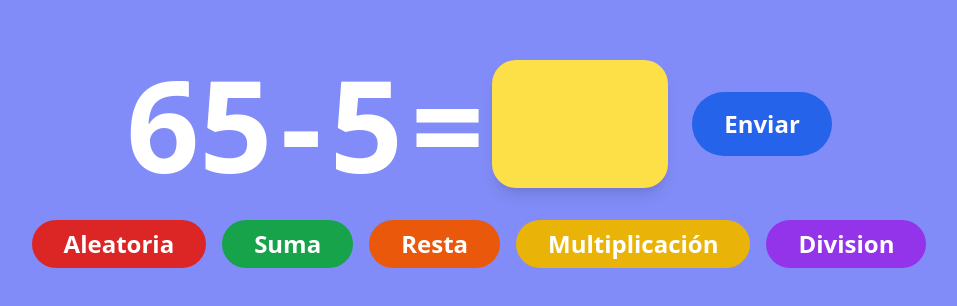
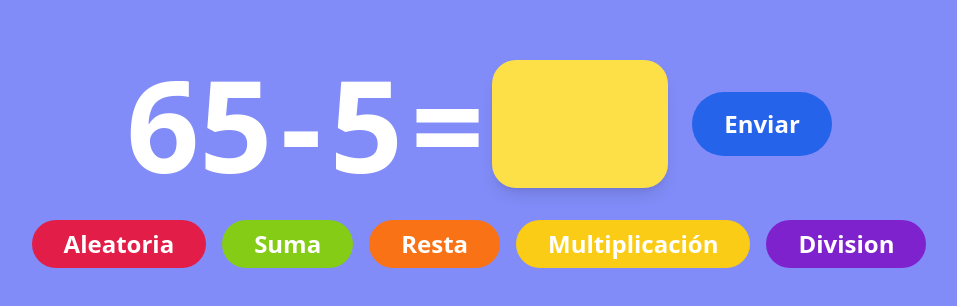
Before and after one commit to oguerrero/juego-divisiones, a React (Vite) app: page / in a window 1280 px wide. Shown: the part 220-526 px from the top of the page, without its empty margins (161-1118 px from the left). Built offline with nearby package versions, Linux system fonts and the light colour scheme.

Commit message:
change colors in buttons and bg

```diff
--- a/src/Operacion.jsx
+++ b/src/Operacion.jsx
@@ -15,11 +15,11 @@ export default function Operacion ({ current, handleChange, handleResult }) {
         <button className="px-6 md:px-8 py-2 md:py-4 text-2xl ml-4 font-bold text-white bg-blue-600 rounded-full appearance-none" onClick={ () => handleResult(resultContainer) }>Enviar</button>
       </div>
       <div className="flex flex-col md:flex-row gap-4 my-8">
-        <button className="px-8 py-2 text-2xl font-bold text-white bg-red-600 rounded-full appearance-none" onClick={ () => handleChange('RANDOM') }>Aleatoria</button>
-        <button className="px-8 py-2 text-2xl font-bold text-white bg-green-600 rounded-full appearance-none" onClick={ () => handleChange('+') }>Suma</button>
-        <button className="px-8 py-2 text-2xl font-bold text-white bg-orange-600 rounded-full appearance-none" onClick={ () => handleChange('-') }>Resta</button>
-        <button className="px-8 py-2 text-2xl font-bold text-white bg-yellow-500 rounded-full appearance-none" onClick={ () => handleChange('x') }>Multiplicación</button>
-        <button className="px-8 py-2 text-2xl font-bold text-white bg-purple-600 rounded-full appearance-none" onClick={ () => handleChange('÷') }>Division</button>
+        <button className="px-8 py-2 text-2xl font-bold text-white bg-rose-600 rounded-full appearance-none" onClick={ () => handleChange('RANDOM') }>Aleatoria</button>
+        <button className="px-8 py-2 text-2xl font-bold text-white bg-lime-500 rounded-full appearance-none" onClick={ () => handleChange('+') }>Suma</button>
+        <button className="px-8 py-2 text-2xl font-bold text-white bg-orange-500 rounded-full appearance-none" onClick={ () => handleChange('-') }>Resta</button>
+        <button className="px-8 py-2 text-2xl font-bold text-white bg-yellow-400 rounded-full appearance-none" onClick={ () => handleChange('x') }>Multiplicación</button>
+        <button className="px-8 py-2 text-2xl font-bold text-white bg-purple-700 rounded-full appearance-none" onClick={ () => handleChange('÷') }>Division</button>
       </div>
     </div>
   )
```
